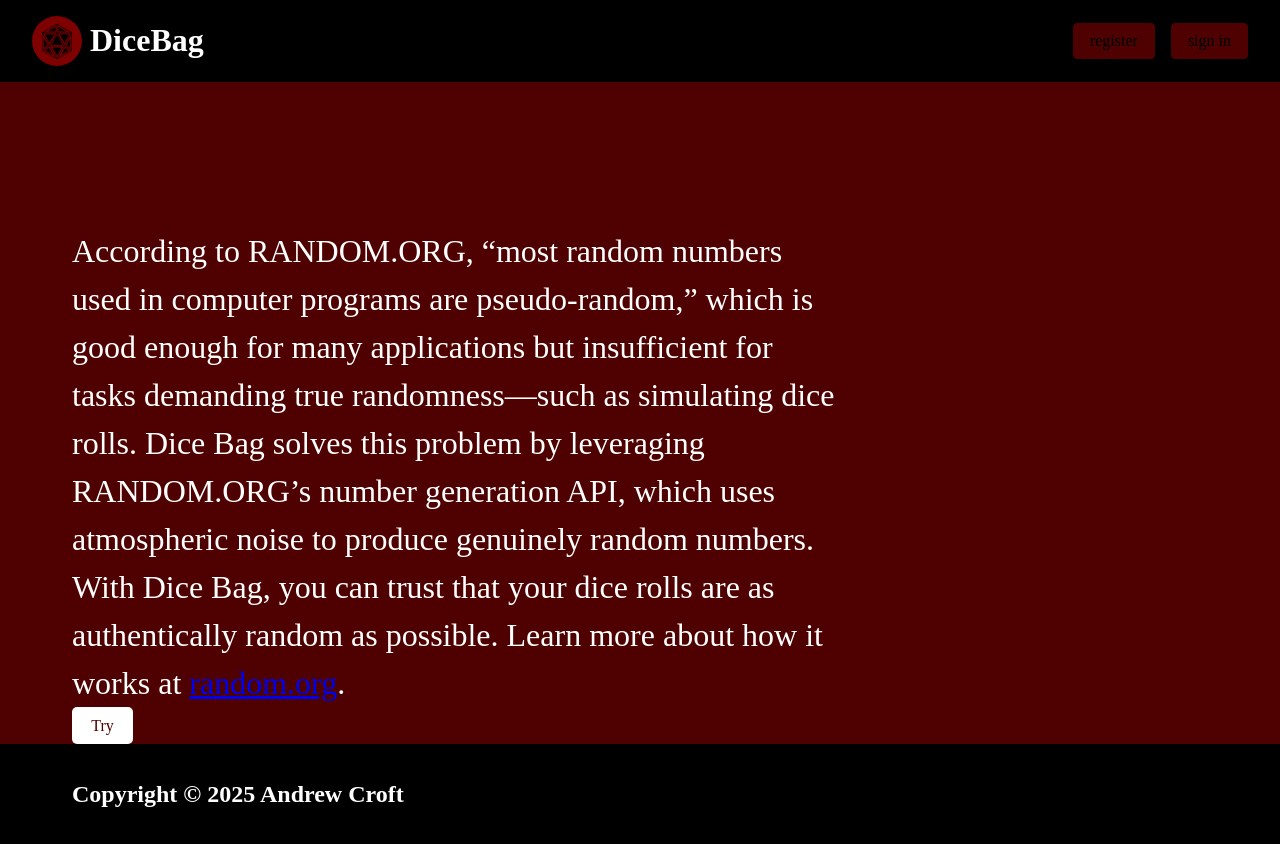
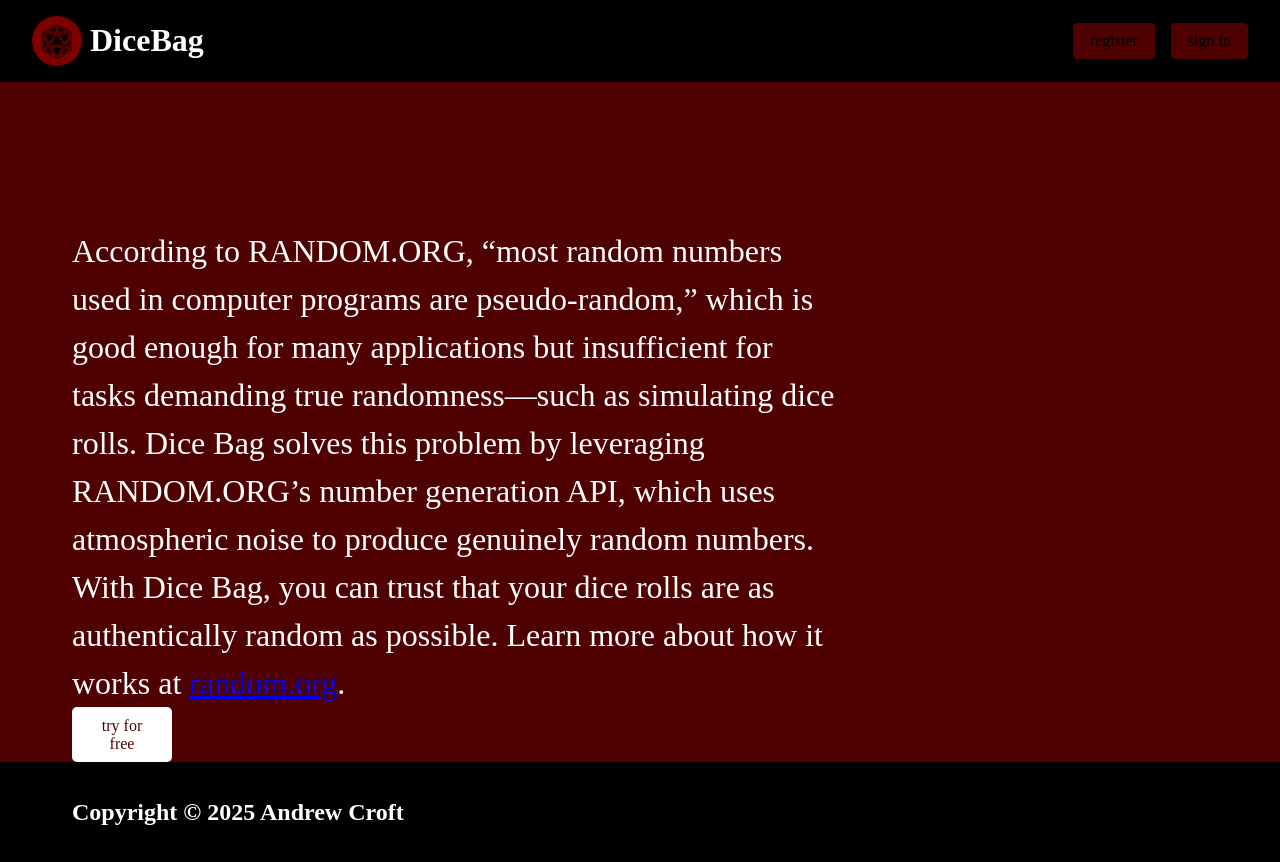
Before and after one commit to ExpiredSunshine/DiceBagFrontEnd, a React (Vite) app: page / in a window 1280 px wide. Built offline with nearby package versions, Linux system fonts and the light colour scheme.

Commit message:
update try button text

```diff
--- a/src/components/Main/Main.jsx
+++ b/src/components/Main/Main.jsx
@@ -29,7 +29,7 @@ function Main() {
         .
       </p>
       <button className="main__button" onClick={handleTryClick}>
-        Try
+        try for free
       </button>
     </main>
   );
```
